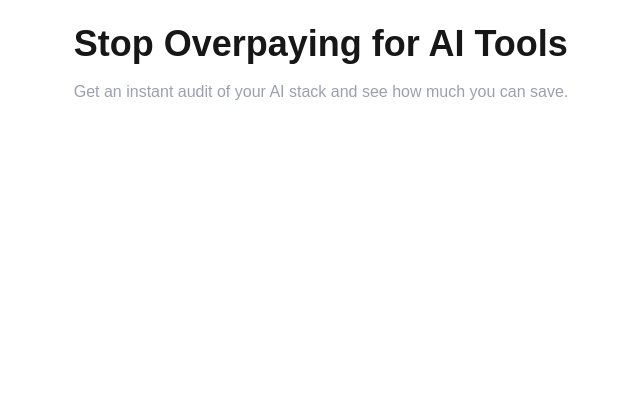
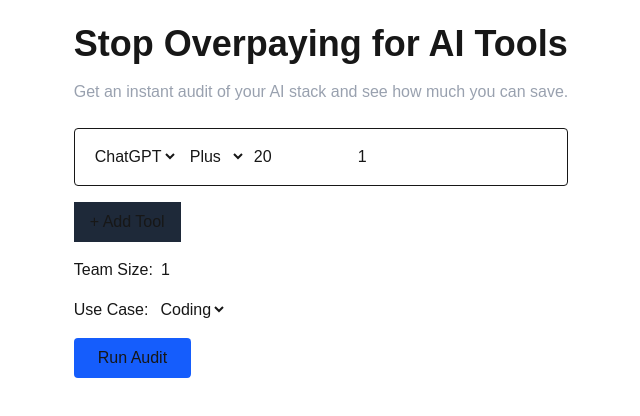
Before and after one commit to Hrisshhii/ai-spend-audit, a Next.js app: page / in a window 1280 px wide. Shown: the top 416 px of the page, without its empty margins (319-959 px from the left). Built offline with nearby package versions, Linux system fonts and the light colour scheme.

Commit message:
feat: implement SpendForm component and add pricing data; create useAuditStore for state management

```diff
--- a/app/page.tsx
+++ b/app/page.tsx
@@ -1,3 +1,5 @@
+import SpendForm from "@/components/SpendForm";
+
 export default function Home() {
   return (
     <main className="p-6 max-w-4xl mx-auto">
@@ -8,7 +10,7 @@ export default function Home() {
         Get an instant audit of your AI stack and see how much you can save.
       </p>
 
-      {/* Form goes here */}
+      <SpendForm/>
     </main>
   );
 }
--- /dev/null
+++ b/components/SpendForm.tsx
@@ -0,0 +1,115 @@
+"use client";
+
+import { useState } from "react";
+import { useAuditStore } from "@/store/useAuditStore";
+import { AuditInput,ToolInput,ToolName } from "@/types";
+
+export default function SpendForm() {
+  const { setData } = useAuditStore();
+
+  const [tools, setTools] = useState<ToolInput[]>([
+    {
+      tool: "chatgpt",
+      plan: "plus",
+      monthlySpend: 20,
+      seats: 1,
+    },
+  ]);
+
+  const [teamSize, setTeamSize] = useState(1);
+  const [useCase, setUseCase] = useState<AuditInput["useCase"]>("coding");
+
+  const handleChange = (
+    index: number,
+    field: keyof ToolInput,
+    value: string | number
+  ) => {
+    const updated = [...tools];
+    updated[index] = {
+      ...updated[index],
+      [field]: value,
+    };
+    setTools(updated);
+  };
+
+  const addTool = () => {
+    setTools([
+      ...tools,
+      { tool: "claude", plan: "pro", monthlySpend: 20, seats: 1 },
+    ]);
+  };
+
+  const handleSubmit = () => {
+    const data: AuditInput = {
+      tools,
+      teamSize,
+      useCase: useCase as any,
+    };
+
+    setData(data);
+
+    // temporary: log instead of routing
+    console.log("Submitted:", data);
+  };
+
+  return (
+    <div className="space-y-4">
+      {tools.map((tool, index) => (
+        <div key={index} className="border p-4 rounded">
+          <select
+            value={tool.tool}
+            onChange={(e) =>
+              handleChange(index, "tool", e.target.value)
+            }
+            className="mr-2"
+          >
+            <option value="chatgpt">ChatGPT</option>
+            <option value="claude">Claude</option>
+          </select>
+
+          <select value={tool.plan} className="mr-2"
+            onChange={(e) => handleChange(index, "plan", e.target.value)}
+          >
+            <option value="plus">Plus</option>
+            <option value="team">Team</option>
+            <option value="pro">Pro</option>
+          </select>
+
+          <input type="number" value={tool.monthlySpend} className="mr-2 w-24"
+            onChange={(e) => handleChange(index, "monthlySpend", Number(e.target.value))}
+          />
+
+          <input type="number" value={tool.seats} className="w-16"
+            onChange={(e) => handleChange(index, "seats", Number(e.target.value))}
+          />
+        </div>
+      ))}
+
+      <button onClick={addTool} className="bg-gray-800 px-4 py-2">
+        + Add Tool
+      </button>
+
+      <div>
+        <label>Team Size:</label>
+        <input type="number" value={teamSize} className="ml-2 w-20"
+          onChange={(e) => setTeamSize(Number(e.target.value))}
+        />
+      </div>
+
+      <div>
+        <label>Use Case:</label>
+        <select value={useCase} className="ml-2"
+          onChange={(e) => setUseCase(e.target.value as AuditInput["useCase"])}
+        >
+          <option value="coding">Coding</option>
+          <option value="writing">Writing</option>
+          <option value="mixed">Mixed</option>
+        </select>
+      </div>
+
+      <button onClick={handleSubmit} className="bg-blue-600 px-6 py-2 rounded" >
+        Run Audit
+      </button>
+    </div>
+  );
+}
--- /dev/null
+++ b/lib/pricingData.ts
@@ -0,0 +1,15 @@
+export const pricing = {
+  chatgpt: {
+    plus: 20,
+    team: 30,
+    enterprise: 60,
+  },
+  claude: {
+    pro: 20,
+    team: 30,
+  },
+  copilot: {
+    individual: 10,
+    business: 19,
+  },
+};
--- /dev/null
+++ b/store/useAuditStore.ts
@@ -0,0 +1,16 @@
+import { create } from "zustand";
+import { AuditInput } from "@/types";
+
+interface AuditState {
+  data: AuditInput;
+  setData: (data: AuditInput) => void;
+}
+
+export const useAuditStore = create<AuditState>((set) => ({
+  data: {
+    tools: [],
+    teamSize: 1,
+    useCase: "coding",
+  },
+  setData: (data) => set({ data }),
+}));
--- /dev/null
+++ b/types/index.ts
@@ -0,0 +1,37 @@
+export type ToolName =
+  | "cursor"
+  | "copilot"
+  | "claude"
+  | "chatgpt"
+  | "anthropic_api"
+  | "openai_api"
+  | "gemini"
+  | "windsurf";
+
+export interface ToolInput {
+  tool: ToolName;
+  plan: string;
+  monthlySpend: number;
+  seats: number;
+}
+
+export interface AuditInput {
+  tools: ToolInput[];
+  teamSize: number;
+  useCase: "coding" | "writing" | "data" | "research" | "mixed";
+}
+
+export interface AuditResult {
+  tool: ToolName;
+  currentCost: number;
+  recommendedCost: number;
+  savings: number;
+  recommendation: string;
+  reason: string;
+}
+
+export interface AuditSummary {
+  totalMonthlySavings: number;
+  totalAnnualSavings: number;
+  results: AuditResult[];
+}
```
